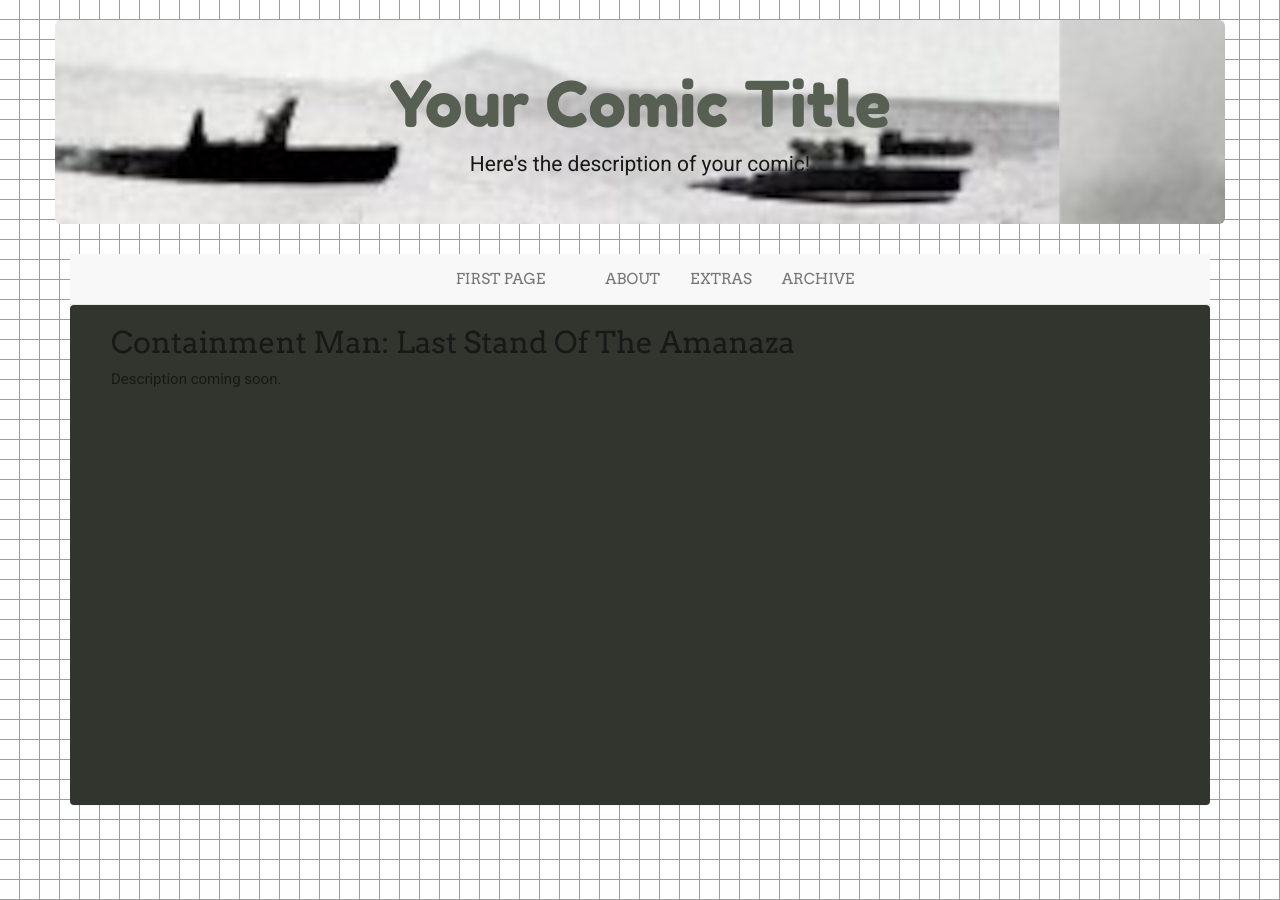
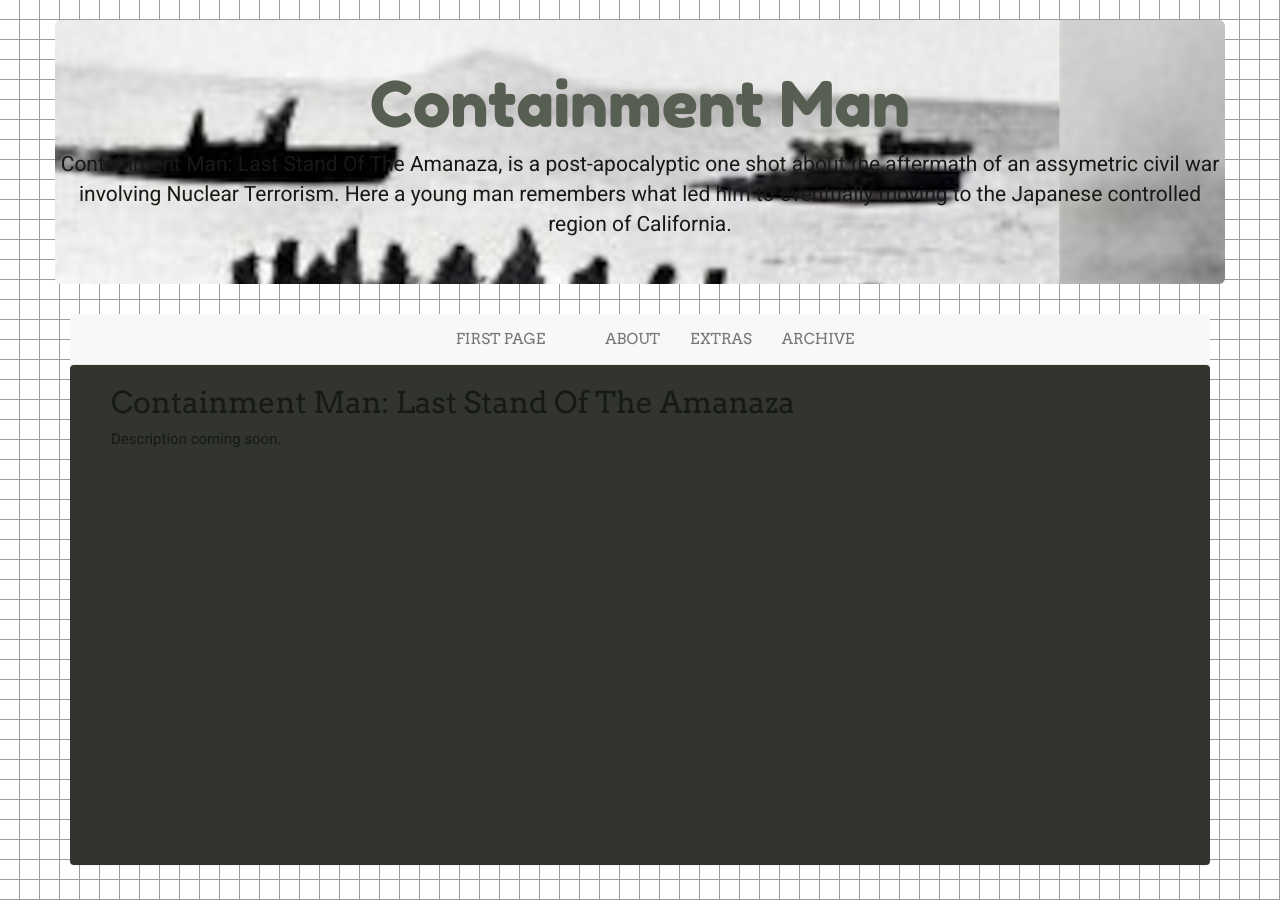
Before and after one commit to LWFlouisa/ContainmentMan, a Jekyll site: the page built from index.md, in a window 1280 px wide. Built offline with Jekyll 4.4.1, drawn with Linux system fonts in a browser that asks for light colours; nearby versions of some CDN libraries.

Commit message:
Update _config.yml

```diff
--- a/_config.yml
+++ b/_config.yml
@@ -13,19 +13,19 @@
 # you will see them accessed via {{ site.title }}, {{ site.email }}, and so on.
 # You can create any custom variable you would like, and they will be accessible
 # in the templates via {{ site.myvariable }}.
-title: Your Comic Title
-tab_title: Your Comic! #This text shows up on the browser tab
+title: "Containment Man"
+tab_title: Four Frame OneShot! #This text shows up on the browser tab
 email:
-description: Here's the description of your comic!
-url: "https://peahatlanding.github.io/Plain-Webcomic/" # the base hostname & protocol for your site
+description: "Containment Man: Last Stand Of The Amanaza, is a post-apocalyptic one shot about the aftermath of an assymetric civil war involving Nuclear Terrorism. Here a young man remembers what led him to eventually moving to the Japanese controlled region of California."
+url: "https://lwflouisa.github.io/ContainmentMan/" # the base hostname & protocol for your site
 
 # Comic Social Media
-twitter_username: http://twitter.com/peahat
-tumblr_username: http://peahat.tumblr.com
-patreon_username: peahat
+twitter_username: https://twitter.com/FlouisaLW
+tumblr_username:
+patreon_username:
 
 # Author Social Media
-author_twitter_username:
+author_twitter_username: https://twitter.com/ToDiaspora
 author_tumblr_username:
 author_patreon_username:
 
```
